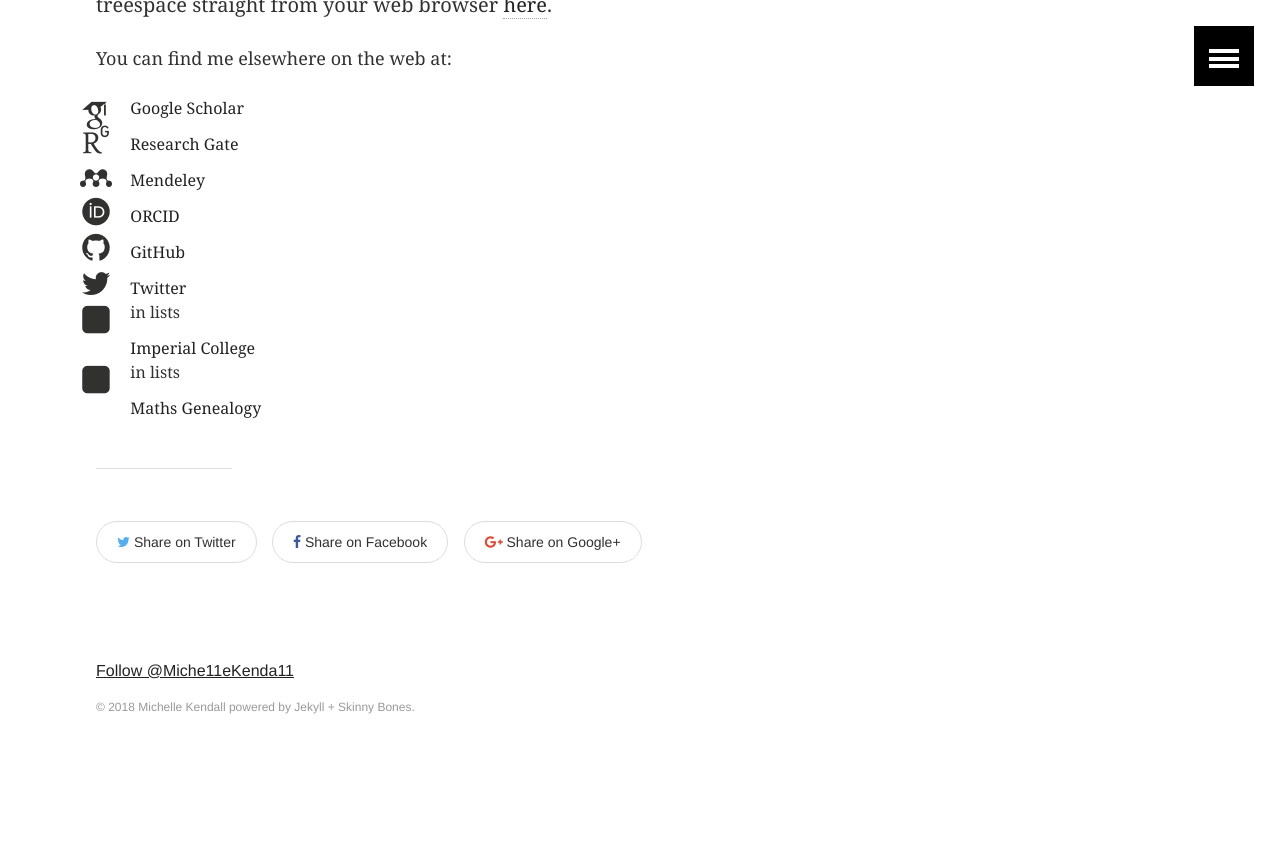
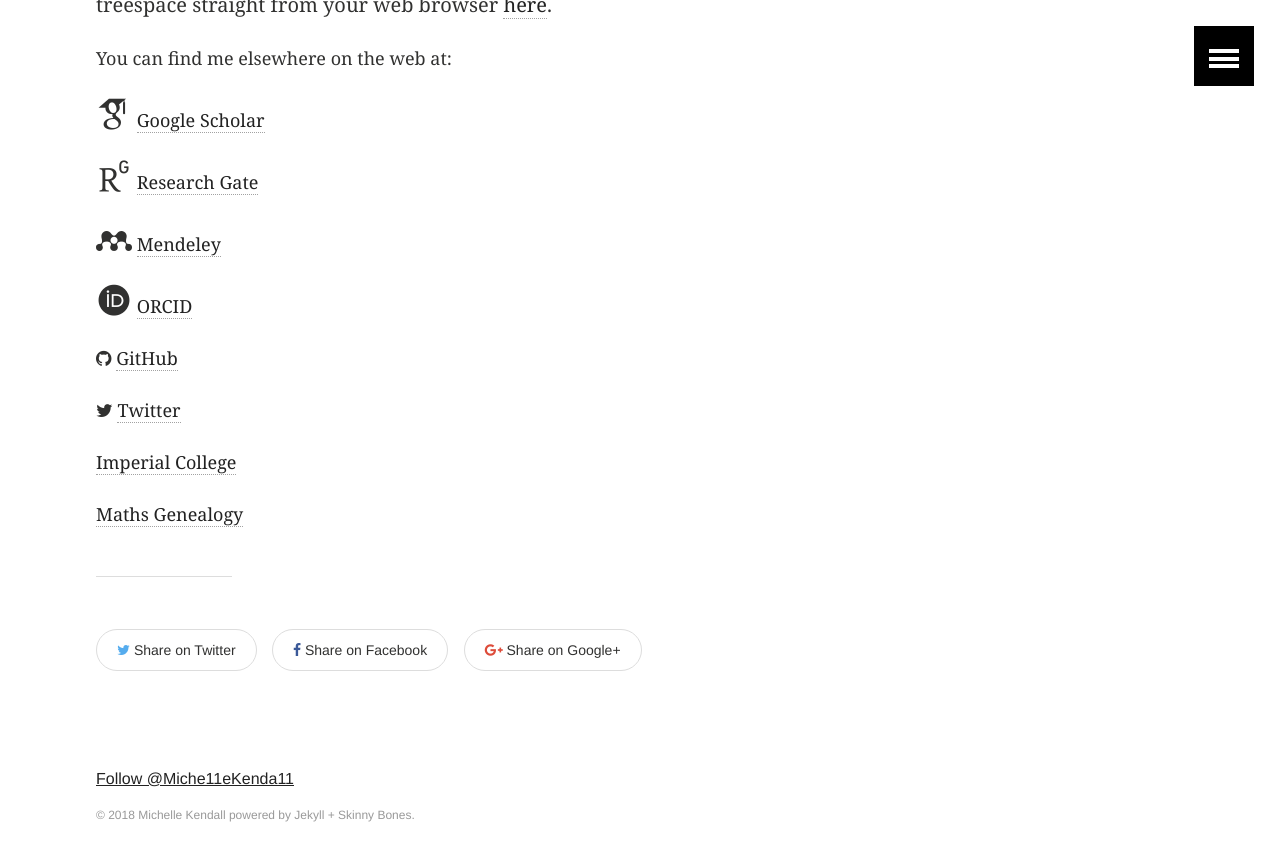
Before and after one commit to MichelleKendall/MichelleKendall.github.io, a Jekyll site: the page built from about.md, in a window 1280 px wide and 900 px high, scrolled down 679 px. Shown: the top 861 px of the window. Built offline with Jekyll 4.4.1, drawn with Linux system fonts in a browser that asks for light colours; some web fonts are replaced; comment, search, counter and statistics services are not loaded; before the commit the page ends 1471 px from its top, so only the background shows below that.

Commit message:
Revert "Bullet point list in about me"
This reverts commit c90f83128bf184858913f6e1739c85575ce86a02.

```diff
--- a/about.md
+++ b/about.md
@@ -12,13 +12,19 @@
 You can also run treespace straight from your web browser <a href="http://shiny.imperial-stats-experimental.co.uk/users/mlkendal/treespace/" target="_blank">here</a>.
 
 You can find me elsewhere on the web at:
-<ul class="fa-ul">
-<li><i class="ai-li ai ai-google-scholar ai-2x"></i></li> <a href="https://scholar.google.co.uk/citations?user=CAzbfakAAAAJ&hl=en" target="_blank">Google Scholar</a>
-<li><i class="ai-li ai ai-researchgate ai-2x"></i></li> <a href="https://www.researchgate.net/profile/Michelle_Kendall" target="_blank">Research Gate</a>
-<li><i class="ai-li ai ai-mendeley ai-2x"></i></li> <a href="https://www.mendeley.com/profiles/michelle-kendall1/" target="_blank">Mendeley</a>
-<li><i class="ai-li ai ai-orcid ai-2x"></i></li> <a href="https://orcid.org/0000-0001-7344-7071" target="_blank">ORCID</a>
-<li><i class="fa-li fa fa-github fa-2x" aria-hidden="true"></i></li> <a href="https://github.com/MichelleKendall" target="_blank">GitHub</a>
-<li><i class="fa-li fa fa-twitter fa-2x" aria-hidden="true"></i></li> <a href="https://twitter.com/Miche11eKenda11" target="_blank">Twitter</a>
-<li><i class="fa-li fa fa-square fa-2x"></i>in lists</li> <a href="http://www.imperial.ac.uk/people/m.kendall" target="_blank">Imperial College</a>
-<li><i class="fa-li fa fa-square fa-2x"></i>in lists</li> <a href="http://genealogy.math.ndsu.nodak.edu/id.php?id=181879" target="_blank">Maths Genealogy</a>
-</ul>
+
+<i class="ai ai-google-scholar ai-2x"></i> <a href="https://scholar.google.co.uk/citations?user=CAzbfakAAAAJ&hl=en" target="_blank">Google Scholar</a>
+
+<i class="ai ai-researchgate ai-2x"></i> <a href="https://www.researchgate.net/profile/Michelle_Kendall" target="_blank">Research Gate</a>
+
+<i class="ai ai-mendeley ai-2x"></i> <a href="https://www.mendeley.com/profiles/michelle-kendall1/" target="_blank">Mendeley</a>
+
+<i class="ai ai-orcid ai-2x"></i> <a href="https://orcid.org/0000-0001-7344-7071" target="_blank">ORCID</a>
+
+<i class="fa fa-github" aria-hidden="true"></i> <a href="https://github.com/MichelleKendall" target="_blank">GitHub</a>
+
+<i class="fa fa-twitter" aria-hidden="true"></i> <a href="https://twitter.com/Miche11eKenda11" target="_blank">Twitter</a>
+
+<a href="http://www.imperial.ac.uk/people/m.kendall" target="_blank">Imperial College</a>
+
+<a href="http://genealogy.math.ndsu.nodak.edu/id.php?id=181879" target="_blank">Maths Genealogy</a>
```
